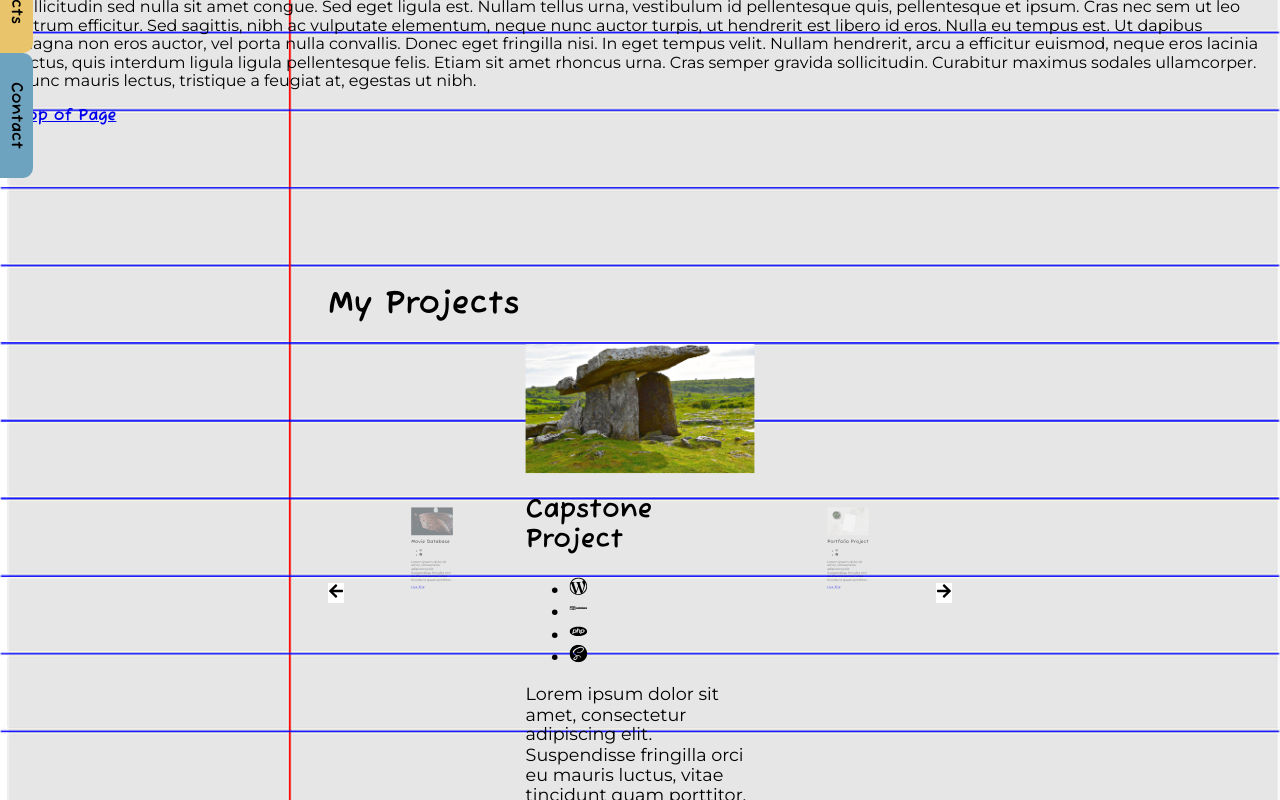
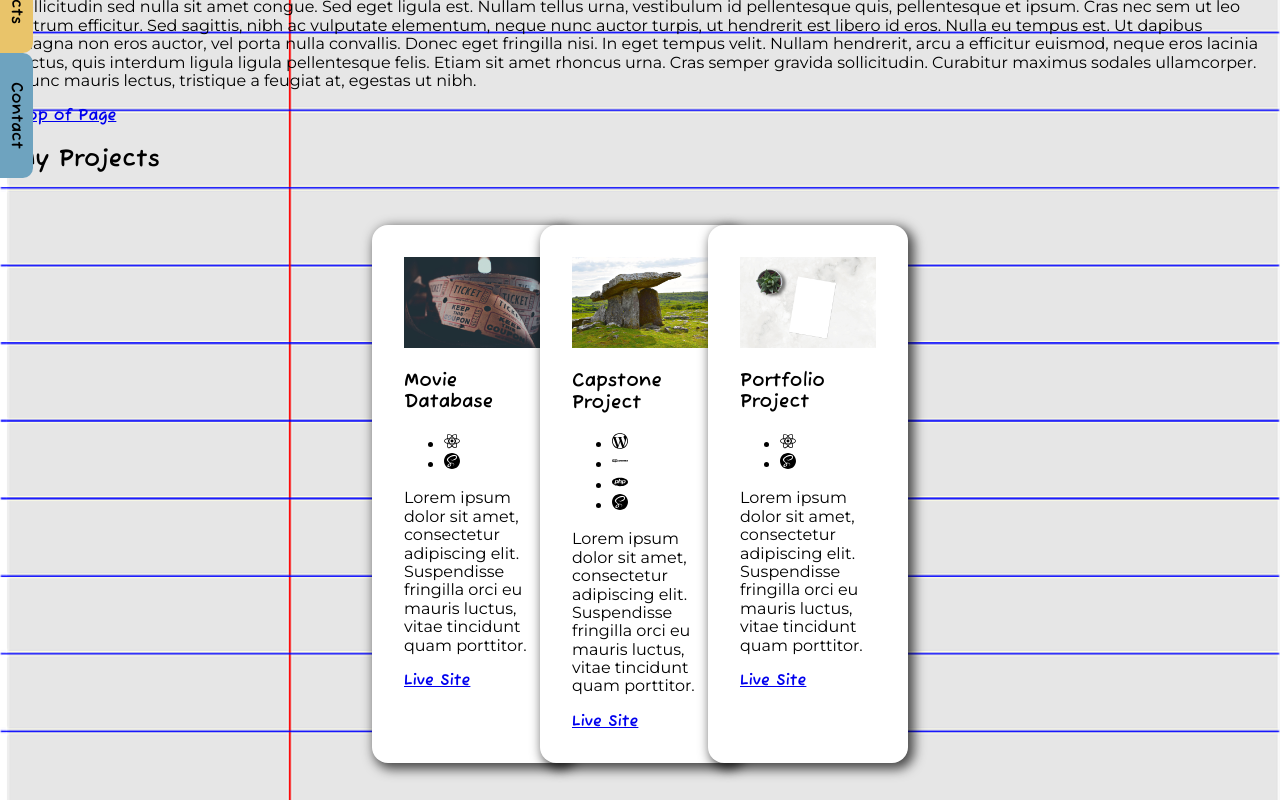
Before and after one commit to eliao13/web-portfolio-project, a React (Create React App) app: page / in a window 1280 px wide. Shown: the part 400-1200 px from the top of the page. Built offline with nearby package versions, Linux system fonts and the light colour scheme.

Commit message:
added card effect

```diff
--- a/src/components/ProjectCard.js
+++ b/src/components/ProjectCard.js
@@ -1,12 +1,12 @@
 import Skills from "./Skills";
 
-function ProjectCard({className, title, shortSummary, image, link, singleProject}) {
+function ProjectCard({ title, shortSummary, image, link, singleProject }) {
 
   return (
-    <div className={className}>
+    <article className="card">
       <img src={image} alt={`screen shot of ${title}`} />
 
-        <h2>{title}</h2>
+      <h3>{title}</h3>
 
       <ul>
         {singleProject.map((detail, i) => {
@@ -21,7 +21,7 @@ function ProjectCard({className, title, shortSummary, image, link, singleProject
       <p>{shortSummary}</p>
 
       <a className="project-card-links" href={link}>Live Site</a>
-    </div>
+    </article>
   )
 }
 export default ProjectCard
--- a/src/components/Projects.js
+++ b/src/components/Projects.js
@@ -1,68 +1,16 @@
-import Slider from "react-slick";
 import projectsData from "../data/projects-data";
 import ProjectCard from "./ProjectCard";
-import { FaArrowRight, FaArrowLeft } from "react-icons/fa";
 import { useState } from "react";
 
 function Projects() {
 
-
-  // Card Carousel - https://react-slick.neostack.com/docs/example/responsive
-  const NextArrow = ({ onClick }) => {
-    return (
-      <div className="arrow next" onClick={onClick}>
-        <FaArrowRight />
-      </div>
-    );
-  };
-
-  const PrevArrow = ({ onClick }) => {
-    return (
-      <div className="arrow prev" onClick={onClick}>
-        <FaArrowLeft />
-      </div>
-    );
-  };
-
-  const [imageIndex, setImageIndex] = useState(0);
-
-  const settings = {
-    focusOnSelect: true,
-    infinite: true,
-    lazyLoad: true,
-    speed: 1000,
-    slidesToShow: 3,
-    centerMode: true,
-    centerPadding: 0,
-    nextArrow: <NextArrow />,
-    prevArrow: <PrevArrow />,
-    autoplay: true,
-    autoplaySpeed: 3000,
-    pauseOnHover: true,
-    pauseOnFocus: true,
-    swipeToSlide: true,
-
-    // changing image index when clicking either arrow to be the previous or next index
-    beforeChange: (current, next) => setImageIndex(next),
-
-    responsive: [
-      {
-        breakpoint: 1000,
-        settings: {
-          slidesToShow: 1,
-        }
-      }
-    ]
-  };
-
   return (
     <section className="projects" id="projects">
-      <h1>My Projects</h1>
+      <h2>My Projects</h2>
 
-      <Slider {...settings}>
+      <div className="project-cards">
         {projectsData.map((project, i) => {
           return (<ProjectCard key={i}
-            className={i === imageIndex ? 'slide activeSlide' : 'slide'}
             title={project.title}
             shortSummary={project.shortSummary}
             image={project.sampleImage}
@@ -70,7 +18,8 @@ function Projects() {
             singleProject={project.singleProject}
           />)
         })}
-      </Slider>
+      </div>
+
     </section>
   );
 }
--- a/src/data/projects-data.js
+++ b/src/data/projects-data.js
@@ -62,27 +62,27 @@ const projectsData = [
             reflection: 'Lorem ipsum dolor sit amet, consectetur adipiscing elit. Suspendisse fringilla orci eu mauris luctus, vitae tincidunt quam porttitor. Donec vitae nisi quis metus tincidunt auctor eu vel orci. Pellentesque viverra est at erat vulputate, eu rhoncus nisi pharetra. Donec arcu quam, venenatis vel erat vel, rhoncus consequat ligula. Quisque non eleifend libero, varius aliquet enim. Nunc et consequat velit, sit amet semper elit. Vestibulum in mi ac metus iaculis volutpat. Sed magna eros, aliquam at purus sit amet, fringilla suscipit ligula. Donec tincidunt orci et odio tincidunt finibus.',
         }]
     },
-    {
-        title: 'City Website - Taipei',
-        shortSummary: 'Lorem ipsum dolor sit amet, consectetur adipiscing elit. Suspendisse fringilla orci eu mauris luctus, vitae tincidunt quam porttitor.',
-        sampleImage: '/assets/image/portfolio-1.jpg',
-        link: 'https://www.evanwliao.com/city-website-taipei',
-        singleProject: [{
-            title: 'City Website - Taipei',
-            responsiveSampleImage: '',
-            skills: ['Html5', 'Javascript', 'Css3'],
-            tools: ['Adobexd', 'Github'],
-            timeline: '1 month',
-            team: 'Myself',
-            role: 'Developer/designer',
-            liveSiteLink: 'https://www.evanwliao.com/city-website-taipei',
-            githubLink: 'https://github.com/',
-            overview: 'Lorem ipsum dolor sit amet, consectetur adipiscing elit. Suspendisse fringilla orci eu mauris luctus, vitae tincidunt quam porttitor. Donec vitae nisi quis metus tincidunt auctor eu vel orci. Pellentesque viverra est at erat vulputate, eu rhoncus nisi pharetra. Donec arcu quam, venenatis vel erat vel, rhoncus consequat ligula. Quisque non eleifend libero, varius aliquet enim. Nunc et consequat velit, sit amet semper elit. Vestibulum in mi ac metus iaculis volutpat. Sed magna eros, aliquam at purus sit amet, fringilla suscipit ligula. Donec tincidunt orci et odio tincidunt finibus.',
-            processAndFeatures: 'Lorem ipsum dolor sit amet, consectetur adipiscing elit. Suspendisse fringilla orci eu mauris luctus, vitae tincidunt quam porttitor. Donec vitae nisi quis metus tincidunt auctor eu vel orci. Pellentesque viverra est at erat vulputate, eu rhoncus nisi pharetra. Donec arcu quam, venenatis vel erat vel, rhoncus consequat ligula. Quisque non eleifend libero, varius aliquet enim. Nunc et consequat velit, sit amet semper elit. Vestibulum in mi ac metus iaculis volutpat. Sed magna eros, aliquam at purus sit amet, fringilla suscipit ligula. Donec tincidunt orci et odio tincidunt finibus.',
-            processScreenshots: '',
-            reflection: 'Lorem ipsum dolor sit amet, consectetur adipiscing elit. Suspendisse fringilla orci eu mauris luctus, vitae tincidunt quam porttitor. Donec vitae nisi quis metus tincidunt auctor eu vel orci. Pellentesque viverra est at erat vulputate, eu rhoncus nisi pharetra. Donec arcu quam, venenatis vel erat vel, rhoncus consequat ligula. Quisque non eleifend libero, varius aliquet enim. Nunc et consequat velit, sit amet semper elit. Vestibulum in mi ac metus iaculis volutpat. Sed magna eros, aliquam at purus sit amet, fringilla suscipit ligula. Donec tincidunt orci et odio tincidunt finibus.',
-        }]
-    },
+    // {
+    //     title: 'City Website - Taipei',
+    //     shortSummary: 'Lorem ipsum dolor sit amet, consectetur adipiscing elit. Suspendisse fringilla orci eu mauris luctus, vitae tincidunt quam porttitor.',
+    //     sampleImage: '/assets/image/portfolio-1.jpg',
+    //     link: 'https://www.evanwliao.com/city-website-taipei',
+    //     singleProject: [{
+    //         title: 'City Website - Taipei',
+    //         responsiveSampleImage: '',
+    //         skills: ['Html5', 'Javascript', 'Css3'],
+    //         tools: ['Adobexd', 'Github'],
+    //         timeline: '1 month',
+    //         team: 'Myself',
+    //         role: 'Developer/designer',
+    //         liveSiteLink: 'https://www.evanwliao.com/city-website-taipei',
+    //         githubLink: 'https://github.com/',
+    //         overview: 'Lorem ipsum dolor sit amet, consectetur adipiscing elit. Suspendisse fringilla orci eu mauris luctus, vitae tincidunt quam porttitor. Donec vitae nisi quis metus tincidunt auctor eu vel orci. Pellentesque viverra est at erat vulputate, eu rhoncus nisi pharetra. Donec arcu quam, venenatis vel erat vel, rhoncus consequat ligula. Quisque non eleifend libero, varius aliquet enim. Nunc et consequat velit, sit amet semper elit. Vestibulum in mi ac metus iaculis volutpat. Sed magna eros, aliquam at purus sit amet, fringilla suscipit ligula. Donec tincidunt orci et odio tincidunt finibus.',
+    //         processAndFeatures: 'Lorem ipsum dolor sit amet, consectetur adipiscing elit. Suspendisse fringilla orci eu mauris luctus, vitae tincidunt quam porttitor. Donec vitae nisi quis metus tincidunt auctor eu vel orci. Pellentesque viverra est at erat vulputate, eu rhoncus nisi pharetra. Donec arcu quam, venenatis vel erat vel, rhoncus consequat ligula. Quisque non eleifend libero, varius aliquet enim. Nunc et consequat velit, sit amet semper elit. Vestibulum in mi ac metus iaculis volutpat. Sed magna eros, aliquam at purus sit amet, fringilla suscipit ligula. Donec tincidunt orci et odio tincidunt finibus.',
+    //         processScreenshots: '',
+    //         reflection: 'Lorem ipsum dolor sit amet, consectetur adipiscing elit. Suspendisse fringilla orci eu mauris luctus, vitae tincidunt quam porttitor. Donec vitae nisi quis metus tincidunt auctor eu vel orci. Pellentesque viverra est at erat vulputate, eu rhoncus nisi pharetra. Donec arcu quam, venenatis vel erat vel, rhoncus consequat ligula. Quisque non eleifend libero, varius aliquet enim. Nunc et consequat velit, sit amet semper elit. Vestibulum in mi ac metus iaculis volutpat. Sed magna eros, aliquam at purus sit amet, fringilla suscipit ligula. Donec tincidunt orci et odio tincidunt finibus.',
+    //     }]
+    // },
 ]
 
 export default projectsData;
--- /dev/null
+++ b/src/styles/_projects copy.scss
@@ -0,0 +1,49 @@
+@import "~slick-carousel/slick/slick.css";
+@import "~slick-carousel/slick/slick-theme.css";
+
+.projects {
+  width: 50%;
+  margin: 10rem auto;
+  height: 570px;
+}
+
+.slide img {
+  width: 20rem;
+  margin: 0 auto;
+}
+
+.slide {
+  transform: scale(0.2);
+  transition: transform 300ms;
+  opacity: 0.5;
+}
+
+.activeSlide {
+  transform: scale(1.1);
+  opacity: 1;
+}
+
+.arrow {
+  background-color: #fff;
+  position: absolute;
+  cursor: pointer;
+  z-index: 10;
+}
+
+.arrow svg {
+  transition: color 300ms;
+}
+
+.arrow svg:hover {
+  color: #68edff;
+}
+
+.next {
+  right: 0%;
+  top: 50%;
+}
+
+.prev {
+  left: 0%;
+  top: 50%;
+}
--- a/src/styles/_projects.scss
+++ b/src/styles/_projects.scss
@@ -2,48 +2,44 @@
 @import "~slick-carousel/slick/slick-theme.css";
 
 .projects {
-  width: 50%;
-  margin: 10rem auto;
-  height: 570px;
+  display: flex;
+  flex-wrap: wrap;
+  justify-content: center;
+
+  h2 {
+    flex-basis: 100%;
+  }
 }
 
-.slide img {
-  width: 20rem;
-  margin: 0 auto;
+.project-cards {
+  display: flex;
+  background: none;
+  padding: 2rem;
+  overflow-x: scroll;
+  scroll-snap-type: x mandatory;
 }
 
-.slide {
-  transform: scale(0.2);
-  transition: transform 300ms;
-  opacity: 0.5;
+.card {
+  background: white;
+  width: 200px;
+  border-radius: 1rem;
+  padding: 2rem;
+  box-shadow: 4px 4px 12px 2px rgba(black, 0.7);
+  transition: 0.2s;
+  overflow-x: visible;
+
+  &:not(:first-of-type) {
+    margin-left: -2rem;
+  }
+
+  &:hover,
+  &:focus-within {
+    transform: translateY(-1rem);
+  }
+
+  // Adjacent sibling selector ~
+  &:hover~&,
+  &:focus-within~& {
+    transform: translateX(2rem);
+  }
 }
-
-.activeSlide {
-  transform: scale(1.1);
-  opacity: 1;
-}
-
-.arrow {
-  background-color: #fff;
-  position: absolute;
-  cursor: pointer;
-  z-index: 10;
-}
-
-.arrow svg {
-  transition: color 300ms;
-}
-
-.arrow svg:hover {
-  color: #68edff;
-}
-
-.next {
-  right: 0%;
-  top: 50%;
-}
-
-.prev {
-  left: 0%;
-  top: 50%;
-}
```
Also changed, not shown: src/components/Projects copy.js (added, +77 -0 lines). Lines whose indentation alone changed are shown as unchanged.
